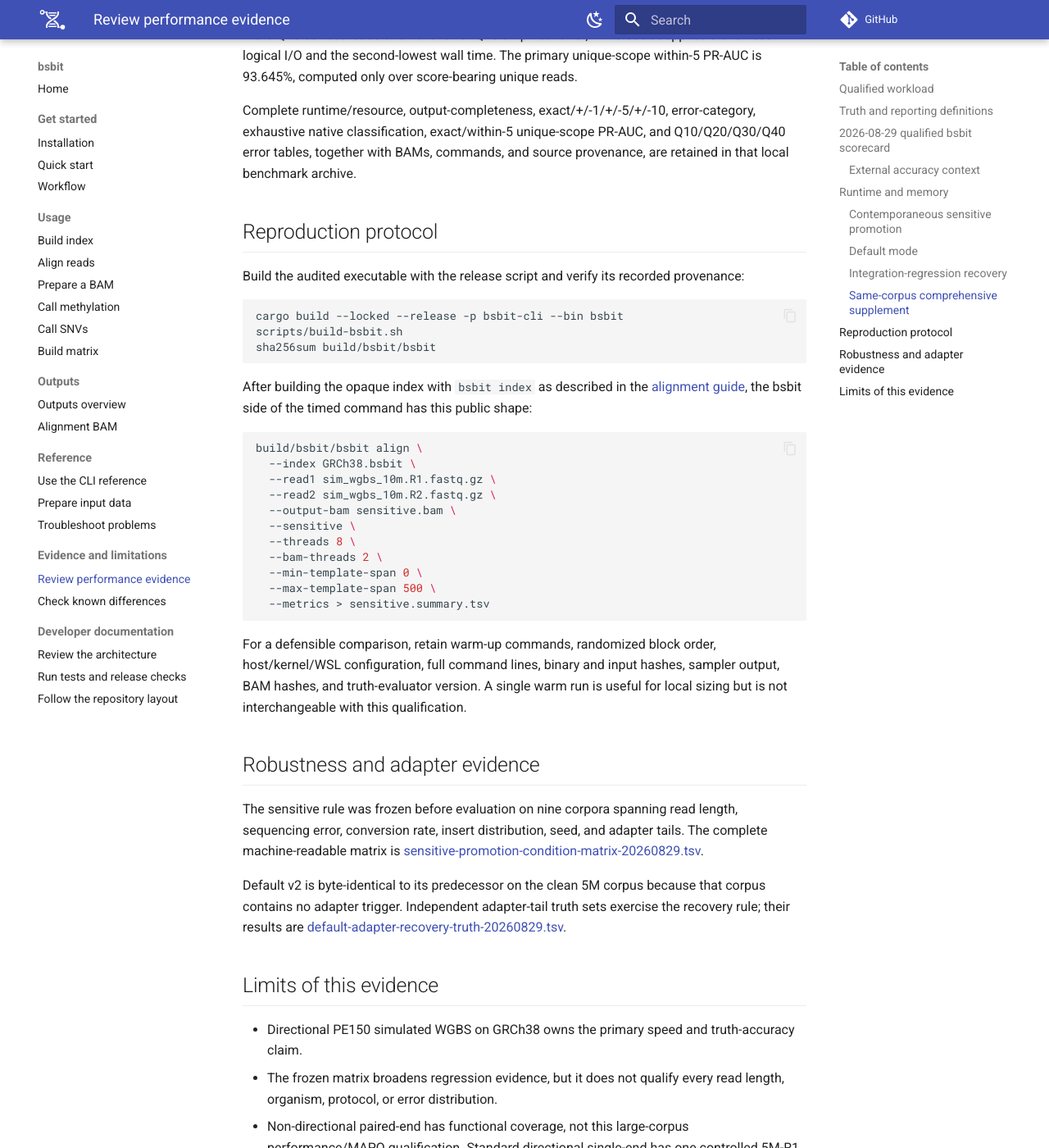
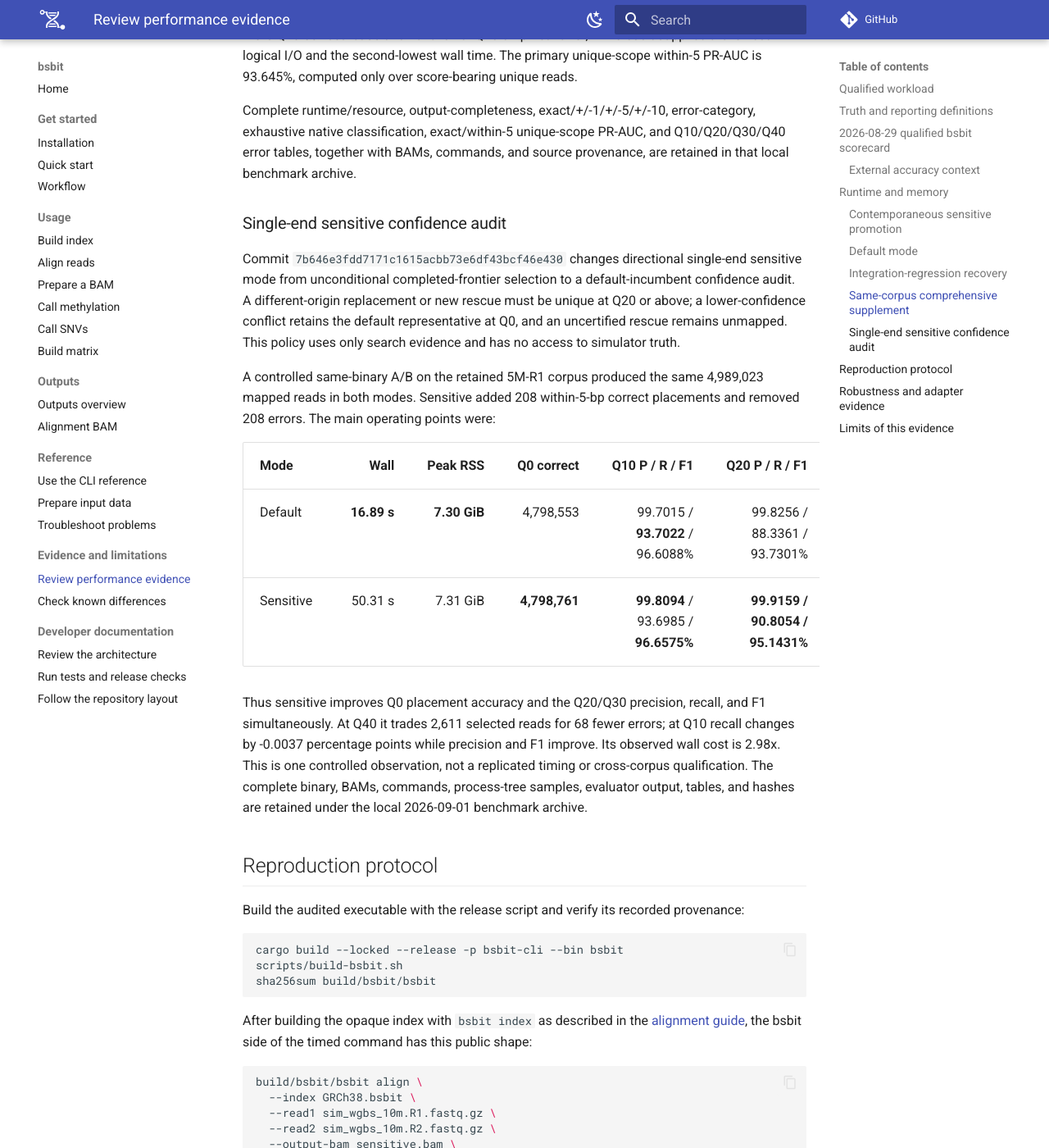
Before and after one commit to wbvguo/bsbit, an MkDocs documentation site: the page built from docs/performance-evidence.md, in a window 1280 px wide and 1400 px high, scrolled down 7396 px. Shown: the whole window at 82% size. Built offline with MkDocs 1.6.1 and Material for MkDocs 9.7.7, drawn with Linux system fonts in a browser that asks for light colours; comment, search, counter and statistics services are not loaded.

Commit message:
docs: record single sensitive accuracy evidence

```diff
--- a/docs/performance-evidence.md
+++ b/docs/performance-evidence.md
@@ -241,6 +241,32 @@ error-category, exhaustive native classification, exact/within-5 unique-scope
 PR-AUC, and Q10/Q20/Q30/Q40 error tables, together with BAMs, commands, and
 source provenance, are retained in that local benchmark archive.
 
+### Single-end sensitive confidence audit
+
+Commit `7b646e3fdd7171c1615acbb73e6df43bcf46e430` changes directional
+single-end sensitive mode from unconditional completed-frontier selection to a
+default-incumbent confidence audit. A different-origin replacement or new
+rescue must be unique at Q20 or above; a lower-confidence conflict retains the
+default representative at Q0, and an uncertified rescue remains unmapped. This
+policy uses only search evidence and has no access to simulator truth.
+
+A controlled same-binary A/B on the retained 5M-R1 corpus produced the same
+4,989,023 mapped reads in both modes. Sensitive added 208 within-5-bp correct
+placements and removed 208 errors. The main operating points were:
+
+| Mode | Wall | Peak RSS | Q0 correct | Q10 P / R / F1 | Q20 P / R / F1 | Q30 P / R / F1 | Q40 errors / CP95 |
+|---|---:|---:|---:|---:|---:|---:|---:|
+| Default | **16.89 s** | **7.30 GiB** | 4,798,553 | 99.7015 / **93.7022** / 96.6088% | 99.8256 / 88.3361 / 93.7301% | 99.9720 / 70.7423 / 82.8548% | 121 / 77.34 ppm |
+| Sensitive | 50.31 s | 7.31 GiB | **4,798,761** | **99.8094** / 93.6985 / **96.6575%** | **99.9159 / 90.8054 / 95.1431%** | **99.9827 / 72.4801 / 84.0385%** | **53 / 36.67 ppm** |
+
+Thus sensitive improves Q0 placement accuracy and the Q20/Q30 precision,
+recall, and F1 simultaneously. At Q40 it trades 2,611 selected reads for 68
+fewer errors; at Q10 recall changes by -0.0037 percentage points while
+precision and F1 improve. Its observed wall cost is 2.98x. This is one
+controlled observation, not a replicated timing or cross-corpus qualification.
+The complete binary, BAMs, commands, process-tree samples, evaluator output,
+tables, and hashes are retained under the local 2026-09-01 benchmark archive.
+
 ## Reproduction protocol
 
 Build the audited executable with the release script and verify its recorded
```
